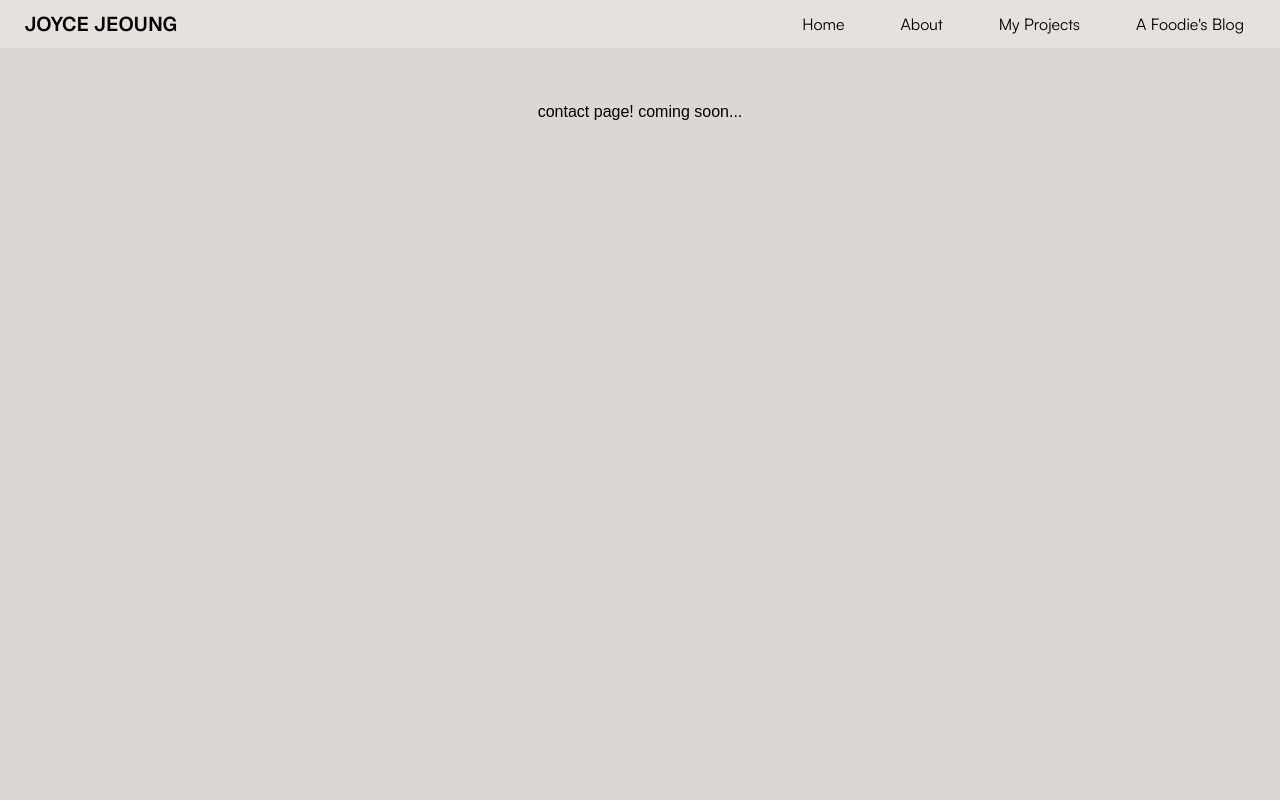
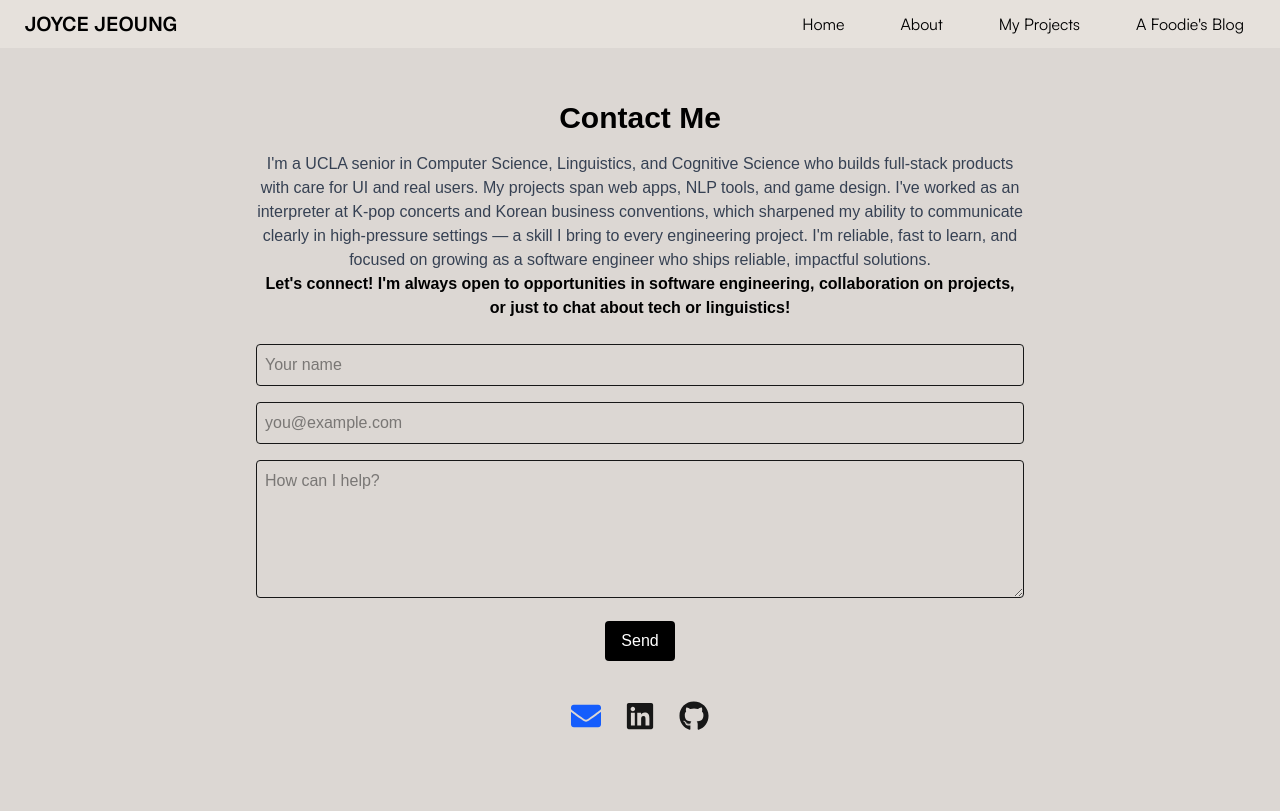
Before and after one commit to 1004yeeun/personal-portfolio, a Next.js app: page /contact in a window 1280 px wide. Built offline with nearby package versions, Linux system fonts and the light colour scheme.

Commit message:
Add basic functiona contact page and email box

```diff
--- a/package.json
+++ b/package.json
@@ -15,11 +15,14 @@
     "react": "19.1.0",
     "react-dom": "19.1.0",
     "react-icons": "^5.5.0",
-    "react-type-animation": "^3.2.0"
+    "react-type-animation": "^3.2.0",
+    "resend": "^6.0.3",
+    "zod": "^4.1.8"
   },
   "devDependencies": {
     "@eslint/eslintrc": "^3",
     "@tailwindcss/postcss": "^4",
+    "@types/react": "19.1.12",
     "eslint": "^9",
     "eslint-config-next": "15.4.1",
     "tailwindcss": "^4"
--- /dev/null
+++ b/src/app/api/contact/route.ts
@@ -0,0 +1,106 @@
+import { NextResponse } from "next/server";
+import { Resend } from "resend";
+import { z } from "zod";
+
+const resend = new Resend(process.env.RESEND_API_KEY);
+
+const Payload = z.object({
+    name: z.string().min(1).max(100),
+    email: z.string().email().max(200),
+    message: z.string().min(1).max(5000),
+    website: z.string().optional(),
+    ts: z.string().optional(),
+});
+
+const hits = new Map<string, { count: number; ts: number }>();
+const WINDOW_MS = 60_000;
+const LIMIT = 5;
+
+export async function POST(req: Request) {
+    try {
+        const ip = req.headers.get("x-forwarded-for")?.split(",")[0].trim() || req.headers.get("x-real-ip") || "unknown-i[";
+        const now = Date.now()
+        const entry = hits.get(ip) ?? { count: 0, ts: now };
+        if (now - entry.ts > WINDOW_MS) {
+            entry.count = 0;
+            entry.ts = now;
+        }
+        entry.count += 1;
+        hits.set(ip, entry);
+        if (entry.count > LIMIT) {
+            return NextResponse.json({ ok: false, error: "Too many requests" }, { status: 429 });
+        }
+
+        const body = await req.json();
+        const parsed = Payload.safeParse(body);
+        if (!parsed.success) {
+            return NextResponse.json(
+                { ok: false, error: "Invalid input", details: parsed.error.flatten() },
+                { status: 400 }
+            );
+        }
+
+        const { name, email, message, website, ts } = parsed.data;
+
+        if (website && website.trim() !== "") {
+            return NextResponse.json({ ok: true });
+        }
+
+        if (ts) {
+            const renderedAt = Number(ts);
+            if (!Number.isNaN(renderedAt)) {
+                const delta = now - renderedAt;
+                if (delta < 1200) {
+                    return NextResponse.json({ ok: true });
+                }
+                if (delta > 1000 * 60 * 60 * 24) {
+                    return NextResponse.json({ ok: false, error: "Form expired" }, { status: 400 });
+                }
+            }
+        }
+
+        const subject = `[Portfolio] New message from ${name}`;
+        const text = `From: ${name} <${email}>\n\n${message}`;
+        const html =
+            `<div style="font-family:Arial,sans-serif;font-size:14px;line-height:1.5;color:#111">
+                <p><strong>From:</strong> ${escapeHtml(name)} &lt;${escapeHtml(email)}&gt;</p>
+                <p><strong>Message:</strong></p>
+                <div>${escapeHtml(message).replace(/\n/g, "<br/>")}</div>
+            </div>`;
+
+        const { data, error } = await resend.emails.send({
+            from: `Joyce <onboarding@resend.dev>`,
+            to: process.env.CONTACT_TO!,
+            replyTo: email,
+            subject,
+            text,
+            html,
+            tags: [{ name: "source", value: "portfolio" }],
+        });
+
+        if (error) {
+            return NextResponse.json({ ok: false, error: error.message }, { status: 502 });
+        }
+
+        return NextResponse.json({ ok: true, id: data?.id ?? null });
+        } catch (e: any) {
+            return NextResponse.json({ ok: false, error: e?.message ?? "Server error" }, { status: 500 });
+    }
+}
+
+export async function GET() {
+  return NextResponse.json({
+    ping: "ok",
+    hasKey: !!process.env.RESEND_API_KEY,
+    hasTo: !!process.env.CONTACT_TO,
+  });
+}
+
+function escapeHtml(s: string) {
+    return s
+        .replace(/&/g, "&amp;")
+        .replace(/</g, "&lt;")
+        .replace(/>/g, "&gt;")
+        .replace(/"/g, "&quot;")
+        .replace(/'/g, "&#039;");
+}
--- a/src/app/contact/page.js
+++ b/src/app/contact/page.js
@@ -1,12 +1,107 @@
-import NavBar from "../components/NavBar"
+"use client";
+import { useState, useEffect, useRef } from 'react';
+import NavBar from '../components/NavBar';
+import { FaGithub, FaLinkedin, FaEnvelope } from 'react-icons/fa';
 
 export default function ContactPage() {
+    const [status, setStatus] = useState("idle");
+    const [errorMsg, setErrorMsg] = useState("");
+    const [renderTs, setRenderTs] = useState("");
+    const sendingRef = useRef(false);
+
+    useEffect(() => {
+        setRenderTs(String(Date.now()));
+    }, []);
+
+    async function onSubmit(e) {
+        e.preventDefault();
+        if (sendingRef.current) return;
+        sendingRef.current = true;
+
+        setStatus("loading");
+        setErrorMsg("");
+        const form = e.currentTarget;
+
+        const formData = new FormData(form);
+        formData.set("ts", renderTs);
+        const data = Object.fromEntries(formData.entries());
+
+        try {
+            const res = await fetch("/api/contact", {
+                method: "POST",
+                headers: { "Content-Type": "application/josn" },
+                body: JSON.stringify(data),
+            });
+            const json = await res.json().catch(() => ({}));
+
+            if (res.ok && json.ok) {
+                form.reset();
+                setRenderTs(String(Date.now()));
+                setStatus("ok");
+            } else {
+                setStatus("err");
+                setErrorMsg(json?.error || "Something went wrong.");
+            }
+        } catch (err) {
+            setStatus("err");
+            setErrorMsg("Network error. Please email me directly.");
+        } finally {
+            sendingRef.current = false;
+        }
+    }
+
     return (
         <main className="flex min-h-screen flex-col bg-[#DCD7D3]">
             <NavBar />
-            <div className="mx-auto px-7 py-25 sm:py-25 text-black">
-                <h1>contact page! coming soon...</h1>
-            </div>
+
+            <section className="max-w-3xl mx-auto py-12 pt-30 md:pt-25 text-center">
+                <h1 className="text-3xl font-bold mb-4 text-black">Contact Me</h1>
+                <p className="text-gray-700">
+                    I'm a UCLA senior in Computer Science, Linguistics, and Cognitive Science who builds full-stack products with care for UI and real users. My projects span web apps, NLP tools, and game design. I've worked as an interpreter at K-pop concerts and Korean business conventions, which sharpened my ability to communicate clearly in high-pressure settings — a skill I bring to every engineering project. I'm reliable, fast to learn, and focused on growing as a software engineer who ships reliable, impactful solutions.
+                </p>
+                <h2 className="text-black mb-6 font-extrabold">
+                    Let's connect! I'm always open to opportunities in software engineering, collaboration on projects, or just to chat about tech or linguistics!
+                </h2>
+
+                <form onSubmit={onSubmit} className="space-y-4" aria-busy={status==="loading"}>
+                    <div className="hidden">
+                        <label htmlFor="website">Website</label>
+                        <input
+                            id="website"
+                            name="website"
+                            type="text"
+                            tabIndex="-1"
+                            autoComplete="off"
+                        />
+                    </div>
+
+                    <input type="hidden" name="ts" value={renderTs} readOnly />
+
+                    <input name="name" placeholder="Your name" required className="w-full rounded border p-2" />
+                    <input name="email" type="email" placeholder="you@example.com" required className="w-full rounded border p-2" />
+                    <textarea name="message" rows={5} placeholder="How can I help?" required className="w-full rounded border p-2" />
+                    <button disabled={status==="loading"} className="rounded bg-black px-4 py-2 text-white disabled:opacity-50">
+                        {status==="loading" ? "Sending..." : "Send"}
+                    </button>
+
+                    <div className="min-h-6" aria-live="polite">
+                        {status==="ok" && <p className="text-green-700 mt-2">Thanks! I'll get back to you soon.</p>}
+                        {status==="err" && <p className="teext-red-700 mt-2">{errorMsg}</p>}
+                    </div>
+                </form>
+
+                <div className="flex justify-center gap-6 mb-8 text-3xl">
+                    <a href="mailto:joycejeoung@ucla.edu" className="text-blue-600 hover:underline">
+                        <FaEnvelope />
+                    </a>
+                    <a href="https://www.linkedin.com/in/joycejeoung" target="_blank" className="hover:text-blue-600">
+                        <FaLinkedin />
+                    </a>
+                    <a href="https://github.com/1004yeeun" target="_blank" className="hover:text-black">
+                        <FaGithub />
+                    </a>
+                </div>
+            </section>
         </main>
     );
 };
```
Also changed, not shown: tsconfig.json (added, +35 -0 lines), 1 other file (tests, documents, lock files or other folders).
